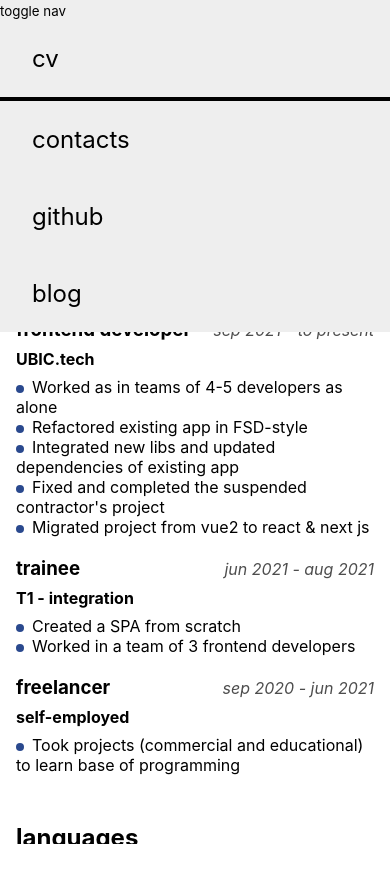
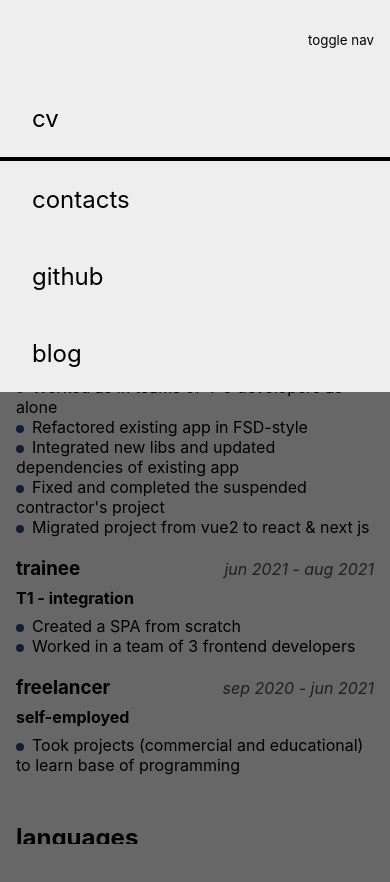
Before and after one commit to janglz/cv, a React app: page / in a window 390 px wide. Both pictures are taken after a click on the button "toggle nav". Shown: the top 882 px of the page. Before the commit the page ends 844 px from the top, so only its background shows below. Built offline with nearby package versions, Linux system fonts and the light colour scheme.

Commit message:
adaptive

```diff
--- a/src/pages/Blog/styles.module.scss
+++ b/src/pages/Blog/styles.module.scss
@@ -2,7 +2,7 @@
 
 .wrapper {
   display: flex;
-  height: calc(100vh - $header-height);
+  height: 100%;
   align-items: center;
   justify-content: center;
 }
--- a/src/pages/MainPage/index.tsx
+++ b/src/pages/MainPage/index.tsx
@@ -9,6 +9,7 @@ import { CVLayout } from './CVLayout';
 export const MainPage = () => {
 	const scrollHandlerRef = useRef<HTMLDivElement>(null);
 	const contactsRef = useRef<HTMLDivElement>(null);
+	const oneMoreRef = useRef<HTMLDivElement>(null);
 	const { position } = useParallax({ anchor: scrollHandlerRef });
 
 	const location = useLocation();
@@ -27,12 +28,21 @@ export const MainPage = () => {
 	useEffect(() => {
 		if (location.pathname === '/contacts') {
 			return contactsRef.current?.scrollIntoView();
+			// const yOffset = 0;
+			// const y =
+			// 	(contactsRef?.current?.getBoundingClientRect().top || 0) +
+			// 	window.pageYOffset +
+			// 	yOffset;
+
+			// window.scrollTo({ top: y, behavior: 'smooth' });
 		}
 		scrollHandlerRef.current?.scrollTo(0, 0);
+		// oneMoreRef.current?.scrollIntoView();
 	}, [location]);
 
 	return (
 		<div ref={scrollHandlerRef} className={styles.main}>
+			<div ref={oneMoreRef} />
 			<CVLayout />
 
 			<div className={styles.contactsWrapper}>
--- a/src/pages/MainPage/styles.module.scss
+++ b/src/pages/MainPage/styles.module.scss
@@ -1,9 +1,11 @@
 @import 'shared/styles/variables.scss';
 
-$contacts-wrapper-height: calc(100vh - $header-height);
+$contacts-wrapper-height: 100vh;
 
 .main {
-  height: auto;
+  position: absolute;
+  top: 0;
+  bottom: 0;
   overflow: auto;
   scroll-behavior: smooth;
   height: $contacts-wrapper-height;
@@ -16,8 +18,9 @@ $contacts-wrapper-height: calc(100vh - $header-height);
 }
 
 .cv {
-  min-height: calc(100vh - $header-height);
+  min-height: 100%;
   padding: 1rem;
+  padding-top: 6rem;
 
   .col1 {
     flex: 0 0 100%;
@@ -53,6 +56,7 @@ $contacts-wrapper-height: calc(100vh - $header-height);
     position: absolute;
     left: -999rem;
     max-height: 0;
+    height: 0;
   }
 }
 
@@ -101,7 +105,7 @@ $contacts-wrapper-height: calc(100vh - $header-height);
 
 .contactsWrapper {
   position: relative;
-  height: $contacts-wrapper-height;
+  height: 100%;
   display: flex;
   align-items: center;
   justify-content: center;
@@ -167,5 +171,6 @@ $contacts-wrapper-height: calc(100vh - $header-height);
 
   .cv {
     padding: 3rem 0;
+    padding-top: 8rem
   }
 }
--- a/src/shared/styles/normalize.scss
+++ b/src/shared/styles/normalize.scss
@@ -18,6 +18,15 @@
 
 body {
   overflow: hidden;
+  min-height: 100%;
+  min-height: -moz-available;
+  min-height: -webkit-fill-available;
+  min-height: fill-available;
+}
+
+html {
+  height: fill-available;
+  height: -webkit-fill-available;
 }
 
 button {
--- a/src/shared/ui/Layout/styles.module.scss
+++ b/src/shared/ui/Layout/styles.module.scss
@@ -1,15 +1,20 @@
 @import 'shared/styles/variables.scss';
+
+.wrapper {
+  position: relative;
+  height: 100%;
+}
 
 .header {
   position: sticky;
   width: 100vw;
-  min-height: $header-height;
+  height: $header-height;
   z-index: 5;
   top: 0;
   background-color: var(--color-header);
 }
 
 .main {
-  height: calc(100% - $header-height);
+  height: 100%;
   width: 100vw;
 }
--- a/src/shared/ui/PageLoader/styles.module.scss
+++ b/src/shared/ui/PageLoader/styles.module.scss
@@ -8,6 +8,7 @@
   bottom: 0;
   pointer-events: none;
   overflow: hidden;
+  height: 100vh;
 
   > div {
     width: 100vw;
--- a/src/widgets/Header/index.tsx
+++ b/src/widgets/Header/index.tsx
@@ -1,17 +1,28 @@
 import { Button, Link, List } from 'shared/ui';
 import { links } from './model';
 import styles from './styles.module.scss';
-import { useState } from 'react';
+import { MouseEvent, useState } from 'react';
 import cn from 'classnames';
 
 export const Header = () => {
 	const [isOpen, setIsOpen] = useState(false);
 	const handleToggleNav = () => setIsOpen((prev) => !prev);
+	const handleOverlayClick = (e: MouseEvent<HTMLDivElement>) => {
+		e.stopPropagation();
+		setIsOpen(false);
+	};
 	return (
 		<div className={styles.wrapper}>
 			<Button onClick={handleToggleNav} className={styles.toggleButton}>
 				toggle nav
 			</Button>
+			<div
+				className={cn(styles.overlay, {
+					[styles.isOpen]: isOpen,
+				})}
+				role="button"
+				onClick={handleOverlayClick}
+			>
 				<nav
 					className={cn(styles.nav, {
 						[styles.isOpen]: isOpen,
@@ -20,11 +31,16 @@ export const Header = () => {
 					<List className={styles.list}>
 						{links.map((link) => (
 							<Button key={link.href} onClick={handleToggleNav}>
-							<Link to={link.href} label={link.label} className={styles.link} />
+								<Link
+									to={link.href}
+									label={link.label}
+									className={styles.link}
+								/>
 							</Button>
 						))}
 					</List>
 				</nav>
 			</div>
+		</div>
 	);
 };
--- a/src/widgets/Header/styles.module.scss
+++ b/src/widgets/Header/styles.module.scss
@@ -1,14 +1,16 @@
 @import 'shared/styles/variables.scss';
 
 .wrapper {
-  margin: 0 auto;
+  margin: 0;
   height: $header-height;
+  position: sticky;
 }
 
 .nav {
   opacity: 0;
   z-index: -1;
   background-color: var(--color-header);
+  transition: opacity .2s linear;
 }
 
 .list {
@@ -20,12 +22,47 @@
   width: 100%;
 }
 
+.overlay {
+  position: absolute;
+  top: $header-height;
+  bottom: 0;
+  z-index: -1;
+  opacity: 0;
+  height: 100vh;
+  width: 100%;
+  right: 0;
+  left: 0;
+  background-color: #00000098;
+  transition: opacity .2s linear;
+  pointer-events: none;
+}
+
+.toggleButton  {
+  height: $header-height;
+  align-items: center;
+  justify-content: right;
+  width: auto;
+  margin-right: 1rem;
+  margin-left: auto;
+  min-height: 2rem;
+  display: flex;
+}
+
 .isOpen {
   opacity: 1;
   z-index: 0;
+  pointer-events: all;
 }
 
 @media (min-width: 500px) {
+  .overlay {
+    top: 0;
+    height: auto;
+    opacity: 1;
+    pointer-events: all;
+    z-index: 1;
+  }
+
   .list {
     flex-direction: row;
 
```
Lines whose indentation alone changed are shown as unchanged.
